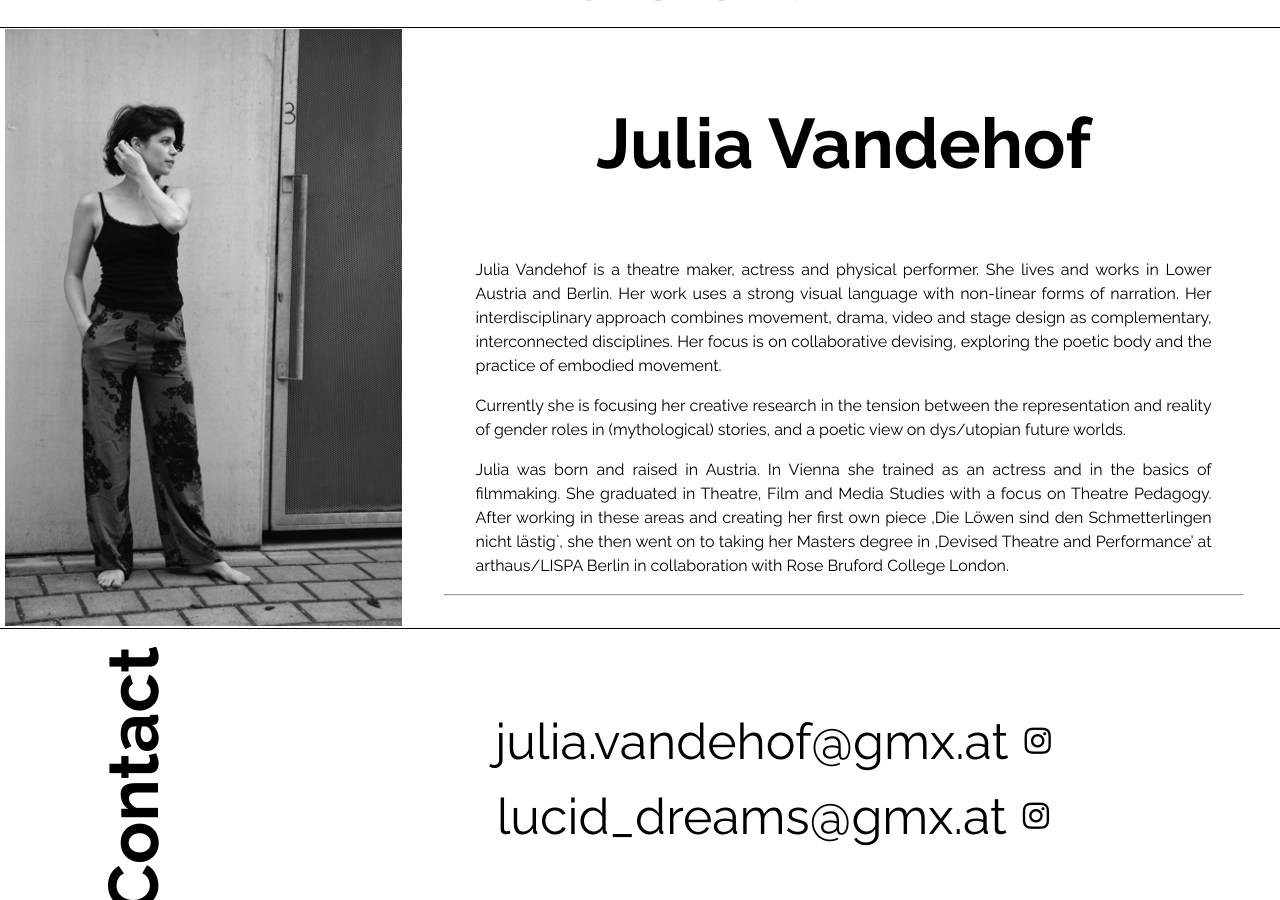
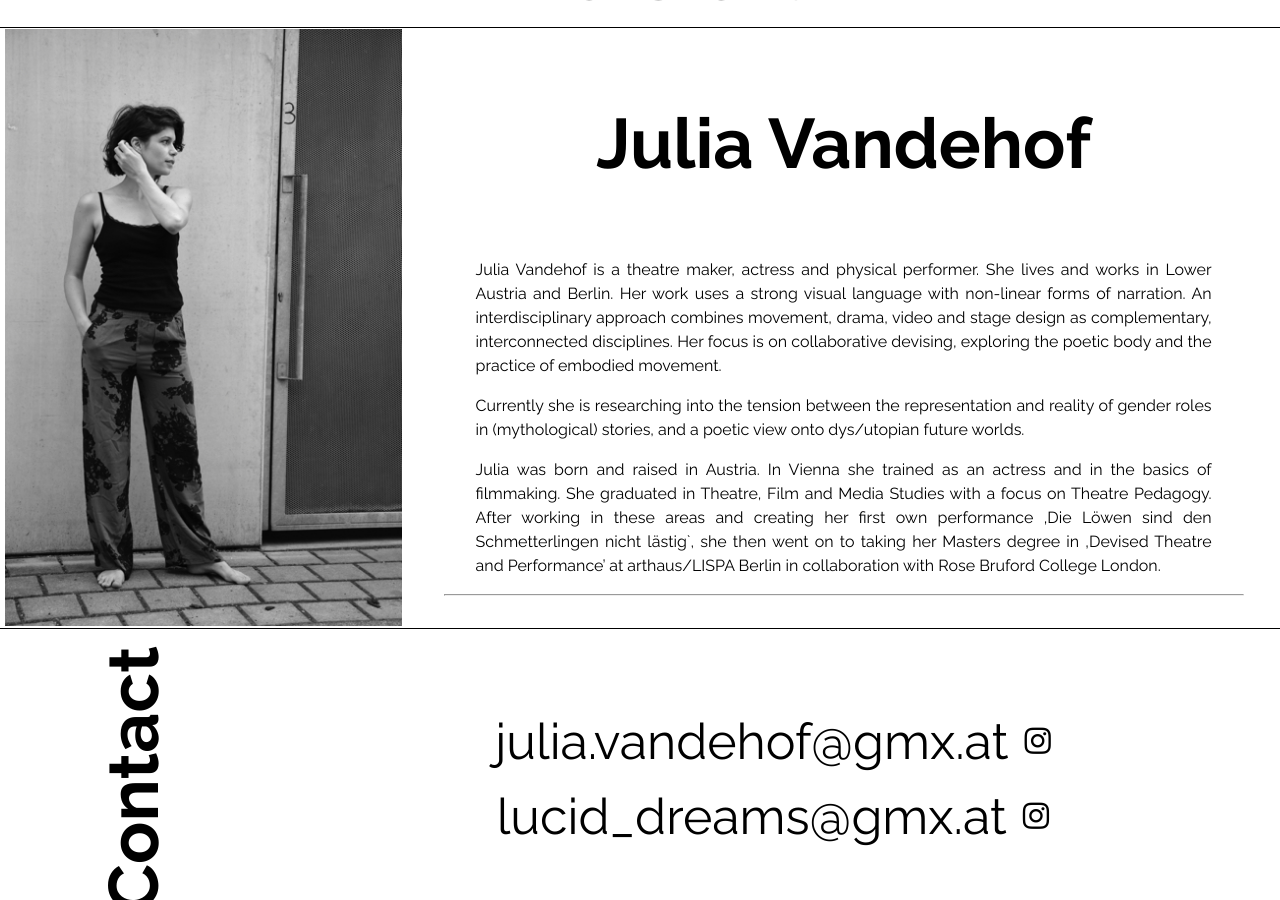
Before and after one commit to matteocarpi/julia, a Jekyll site: the page built from pages/index.md, in a window 1280 px wide and 900 px high, scrolled down 1775 px. Built offline with Jekyll 4.4.1, drawn with Linux system fonts in a browser that asks for light colours.

Commit message:
Update from Forestry.io Julia Proeglhoef updated pages/index.md

```diff
--- a/pages/index.md
+++ b/pages/index.md
@@ -4,11 +4,11 @@ title: Home
 permalink: "/"
 avatar: "./uploads/julia-vandehof.jpg"
 bio: |
-  Julia Vandehof is a theatre maker, actress and physical performer. She lives and works in Lower Austria and Berlin. Her work uses a strong visual language with non-linear forms of narration. Her interdisciplinary approach combines movement, drama, video and stage design as complementary, interconnected disciplines. Her focus is on collaborative devising, exploring the poetic body and the practice of embodied movement.
+  Julia Vandehof is a theatre maker, actress and physical performer. She lives and works in Lower Austria and Berlin. Her work uses a strong visual language with non-linear forms of narration. An interdisciplinary approach combines movement, drama, video and stage design as complementary, interconnected disciplines. Her focus is on collaborative devising, exploring the poetic body and the practice of embodied movement.
 
-  Currently she is focusing her creative research in the tension between the representation and reality of gender roles in (mythological) stories, and a poetic view on dys/utopian future worlds.
+  Currently she is  researching into the tension between the representation and reality of gender roles in (mythological) stories, and a poetic view onto dys/utopian future worlds.
 
-  Julia was born and raised in Austria. In Vienna she trained as an actress and in the basics of filmmaking. She graduated in Theatre, Film and Media Studies with a focus on Theatre Pedagogy. After working in these areas and creating her first own piece ‚Die Löwen sind den Schmetterlingen nicht lästig`, she then went on to taking her Masters degree in ‚Devised Theatre and Performance’ at arthaus/LISPA Berlin in collaboration with Rose Bruford College London.
+  Julia was born and raised in Austria. In Vienna she trained as an actress and in the basics of filmmaking. She graduated in Theatre, Film and Media Studies with a focus on Theatre Pedagogy. After working in these areas and creating her first own performance ‚Die Löwen sind den Schmetterlingen nicht lästig`, she then went on to taking her Masters degree in ‚Devised Theatre and Performance’ at arthaus/LISPA Berlin in collaboration with Rose Bruford College London.
 
 
 
```
Also changed, not shown: other parts of pages/index.md (+11 -12 lines).
